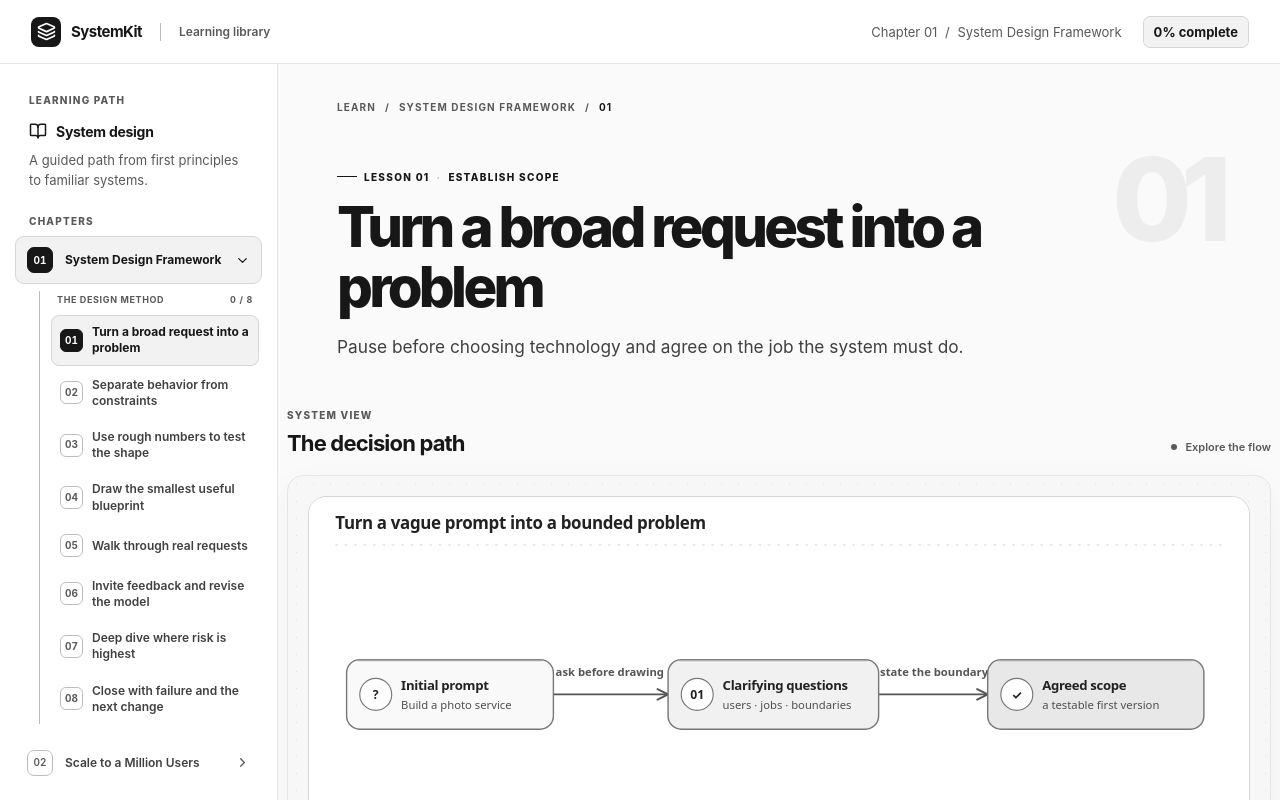
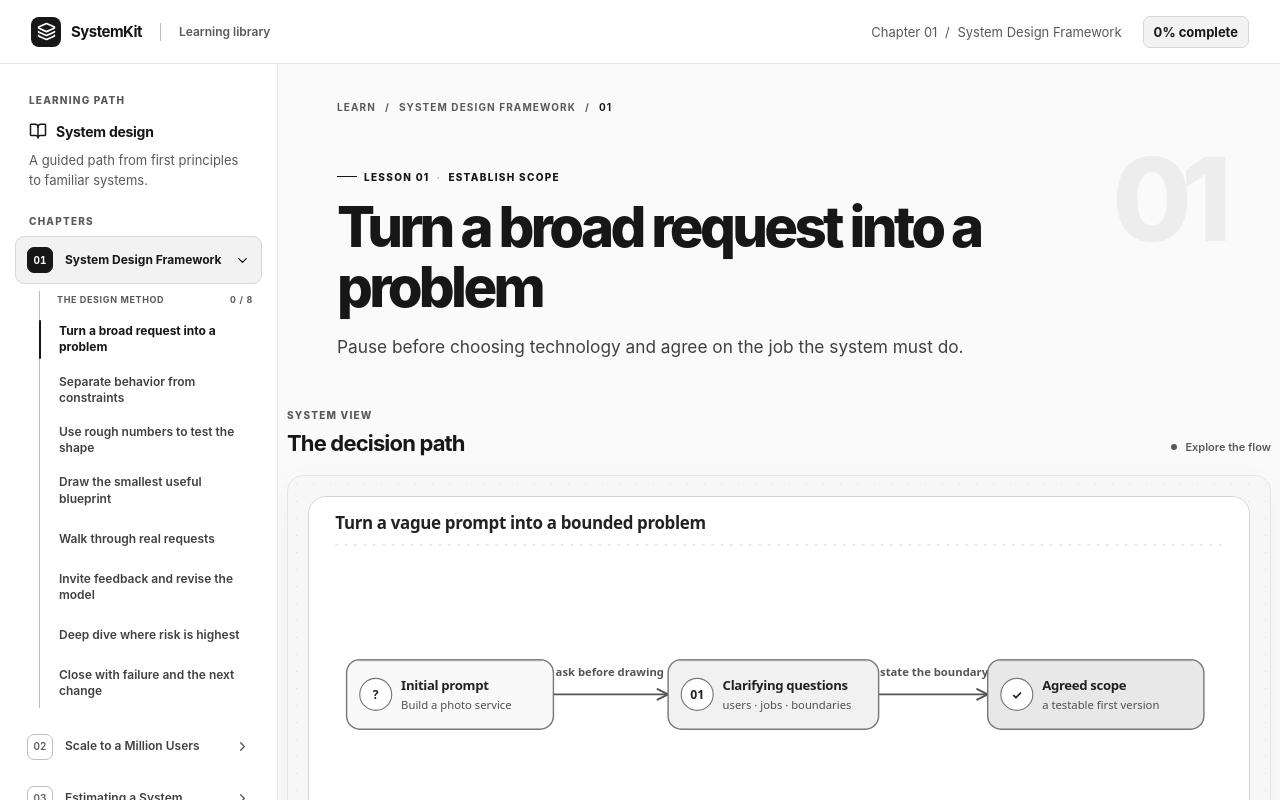
Before and after one commit to arboydev27/systemkit, a Next.js app: page / in a window 1280 px wide. Shown: the top 800 px of the page. Built offline with nearby package versions, Linux system fonts and the light colour scheme.

Commit message:
Differentiate chapter and lesson navigation in the sidebar.

```diff
--- a/src/app/globals.css
+++ b/src/app/globals.css
@@ -85,11 +85,12 @@ button svg { flex: none; }
 .nav-overline { display: block; padding: 0 14px 10px; }
 .chapter-lessons { list-style: none; margin: 0; padding: 0; }
 .chapter-lessons li + li { margin-top: 2px; }
-.step-link { display: flex; align-items: center; gap: 9px; width: 100%; min-height: 42px; padding: 8px 8px; border: 1px solid transparent; border-radius: 8px; background: transparent; color: var(--ink-soft); text-align: left; font-size: 12px; font-weight: 560; line-height: 1.35; transition: background .15s ease, color .15s ease, border-color .15s ease; }
+.step-link { position: relative; display: flex; align-items: center; gap: 9px; width: 100%; min-height: 44px; padding: 8px; border: 0; border-radius: 7px; background: transparent; color: var(--ink-soft); text-align: left; font-size: 12px; font-weight: 560; line-height: 1.35; transition: background .15s ease, color .15s ease; }
 .step-link:hover { background: var(--surface-soft); color: var(--ink); }
-.step-link.is-active { background: var(--accent-tint); border-color: var(--accent-line); color: var(--accent); font-weight: 720; }
-.step-index { display: grid; place-items: center; flex: none; width: 23px; height: 23px; border: 1px solid var(--line-strong); border-radius: 6px; color: var(--muted); background: var(--surface); font-size: 10px; font-weight: 700; font-variant-numeric: tabular-nums; }
-.is-active .step-index { background: var(--accent); color: var(--on-accent); border-color: var(--accent); }
+.step-link.is-active { color: var(--accent); font-weight: 720; }
+.step-link.is-active::before { position: absolute; top: 5px; bottom: 5px; left: -12px; width: 2px; border-radius: 2px; background: var(--accent); content: ""; }
+.step-link-title { flex: 1; min-width: 0; }
+.step-complete-icon { flex: none; color: var(--success); }
 .sidebar-foot { display: flex; flex: none; align-items: center; gap: 7px; margin: 18px 12px 0; padding-top: 14px; border-top: 1px solid var(--line); color: var(--muted); font-size: 12px; }
 .sidebar-foot-icon { display: grid; place-items: center; color: var(--muted); }
 
@@ -278,7 +279,8 @@ h1 { margin: 14px 0 16px; font-size: clamp(2.3rem, 4.4vw, 3.9rem); line-height:
 
 @media (prefers-contrast: more) {
   :root { --line: var(--line-strong); --accent-line: var(--control-border); }
-  .step-link.is-active, .scenario-card, .option.is-correct, .option.is-incorrect { border-width: 2px; }
+  .step-link.is-active::before { width: 3px; }
+  .scenario-card, .option.is-correct, .option.is-incorrect { border-width: 2px; }
 }
 
 @media (prefers-reduced-transparency: reduce) {
--- a/src/components/LearningExperience.tsx
+++ b/src/components/LearningExperience.tsx
@@ -319,7 +319,7 @@ export function LearningExperience() {
                         <span>{chapter.lessonLabel}</span><span>{completedCount} / {steps.length}</span>
                       </div>
                       <ol id={`chapter-lessons-${item.id}`} className="chapter-lessons">
-                        {steps.map((lesson, index) => {
+                        {steps.map((lesson) => {
                           const active = lesson.id === step.id;
                           const complete = progress.completed.includes(lesson.id);
                           return (
@@ -327,9 +327,10 @@ export function LearningExperience() {
                               <button type="button" ref={active ? activeStepLinkRef : undefined}
                                 className={`step-link ${active ? "is-active" : ""}`}
                                 aria-current={active ? "step" : undefined}
+                                aria-label={`${lesson.title}${complete ? ", completed" : ""}`}
                                 onClick={() => selectStep(lesson.id)}>
-                                <span className="step-index" aria-hidden="true">{complete ? <Check size={14} strokeWidth={2.5} /> : padded(index)}</span>
                                 <span className="step-link-title">{lesson.title}</span>
+                                {complete ? <Check className="step-complete-icon" size={15} strokeWidth={2.5} aria-hidden="true" /> : null}
                               </button>
                             </li>
                           );
```
